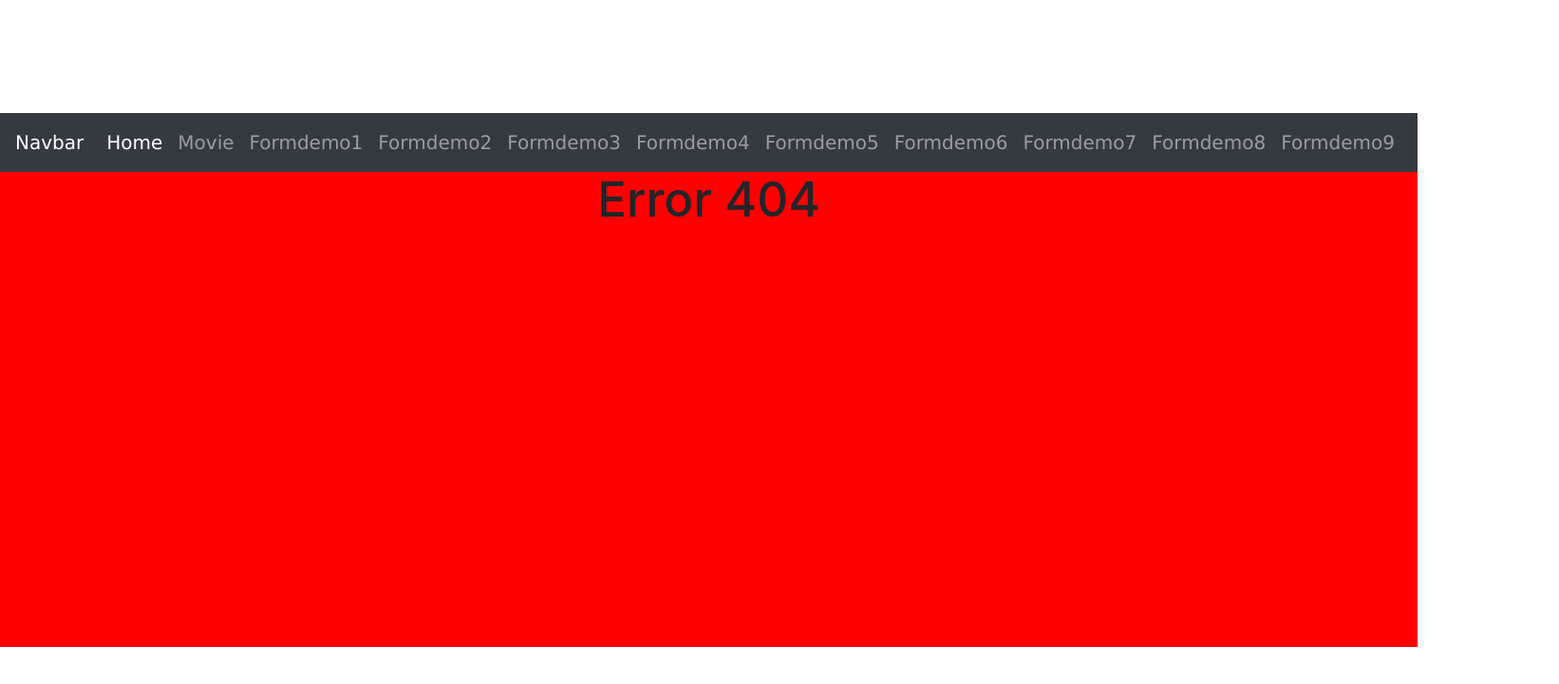
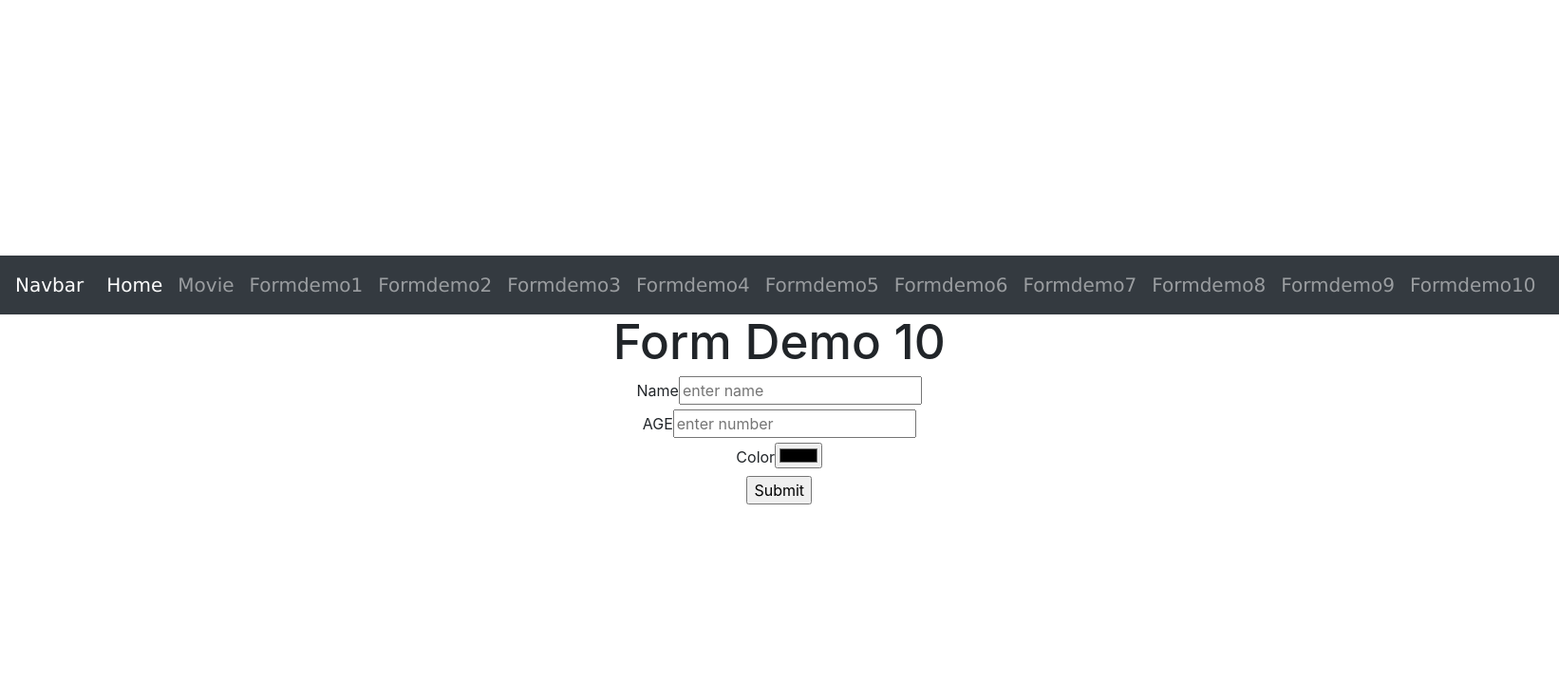
Before and after one commit to Manavjain-MJ/MERN, a React (Vite) app: page /formdemo10 in a window 1280 px wide. Before the commit this address had no page. Shown: the top 720 px of the page at 95% size, 1642 px wide, since content can reach past the window. Built offline with nearby package versions, Linux system fonts and the light colour scheme; the HTML template or start-up script is replaced by a standard one.

Commit message:
validate and print

```diff
--- a/src/App.jsx
+++ b/src/App.jsx
@@ -33,6 +33,7 @@ import { FormDemo6 } from './components/forms/FormDemo6'
 import { FormDemo7 } from './components/forms/FormDemo7'
 import { FormDemo8 } from './components/forms/FormDemo8'
 import { FormDemo9 } from './components/forms/FormDemo9'
+import { FormDemo10 } from './components/forms/FormDemo10'
 
 function App() {
   const [count, setCount] = useState(0)
@@ -56,6 +57,7 @@ function App() {
       <Route path='/formdemo7' element ={<FormDemo7 ></FormDemo7>}></Route>
       <Route path='/formdemo8' element ={<FormDemo8 ></FormDemo8>}></Route>
       <Route path='/formdemo9' element ={<FormDemo9 ></FormDemo9>}></Route>
+      <Route path='/formdemo10' element ={<FormDemo10 ></FormDemo10>}></Route>
       <Route path='/*' element={<Error404></Error404>}></Route>
      </Routes>
     </div>
--- a/src/components/Navbar.jsx
+++ b/src/components/Navbar.jsx
@@ -44,6 +44,9 @@ export const Navbar = () => {
                     <li class="nav-item">
                         <Link class="nav-link" to="/formdemo9">Formdemo9</Link>
                     </li>
+                    <li class="nav-item">
+                        <Link class="nav-link" to="/formdemo10">Formdemo10</Link>
+                    </li>
                 </ul>
             </div>
         </nav>
--- /dev/null
+++ b/src/components/forms/FormDemo10.jsx
@@ -0,0 +1,44 @@
+import React, { useState } from 'react'
+import { useForm } from 'react-hook-form'
+
+export const FormDemo10 = () => {
+
+    const { register, handleSubmit, formState: {errors} } = useForm()
+    const[output,setOutput]=useState()
+    const[isSubmitted,setisSubmitted]=useState(false)
+    const submitHandler = (data) => {
+        console.log(data)
+        setOutput(data)
+        setisSubmitted (true)
+    }
+
+
+
+return (
+    <div style={{ textAlign: "center" }}>
+        <h1>Form Demo 10</h1>
+        <form onSubmit={handleSubmit(submitHandler)}>
+            <div>
+                <label>Name</label>
+                <input type="text" placeholder='enter name' {...register("name")} /><br></br>
+                {/* <span style={{ color: "red" }}>{errors.name?.message}</span> */}
+                <label>AGE</label>
+                <input type="number" placeholder='enter number' {...register("number")} />
+                {/* <span style={{ color: "red" }}>{errors.number?.message}</span> */}
+                <br />
+                <label>Color</label>
+                <input type="color" {...register("color")}/> <br />
+                <input type="submit" />
+            </div>
+
+        </form>
+        {
+            isSubmitted == true ? (<div style={{color:output.color}}>
+            <h1>Name:{output?.name}</h1>
+            <h1>Age:{output?.number}</h1>
+        </div>):""
+        }
+
+    </div>
+)
+}
```
